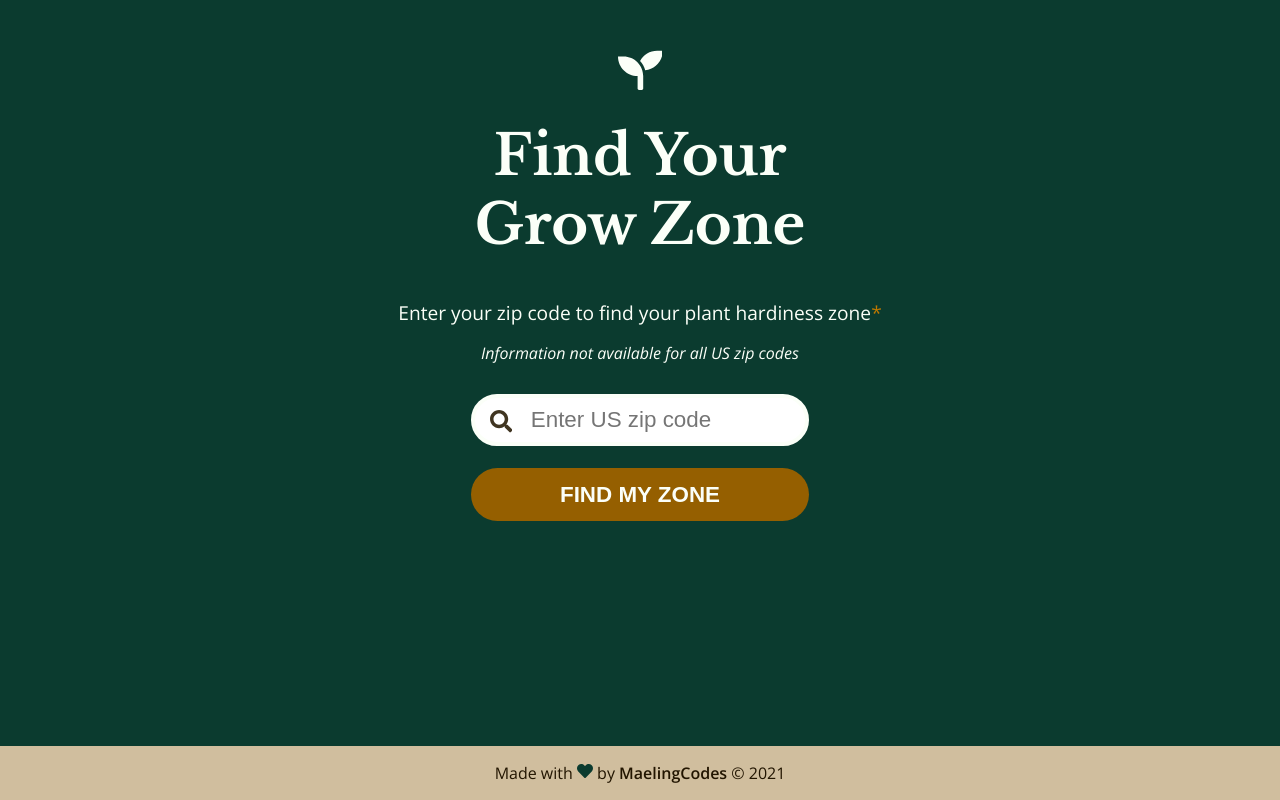
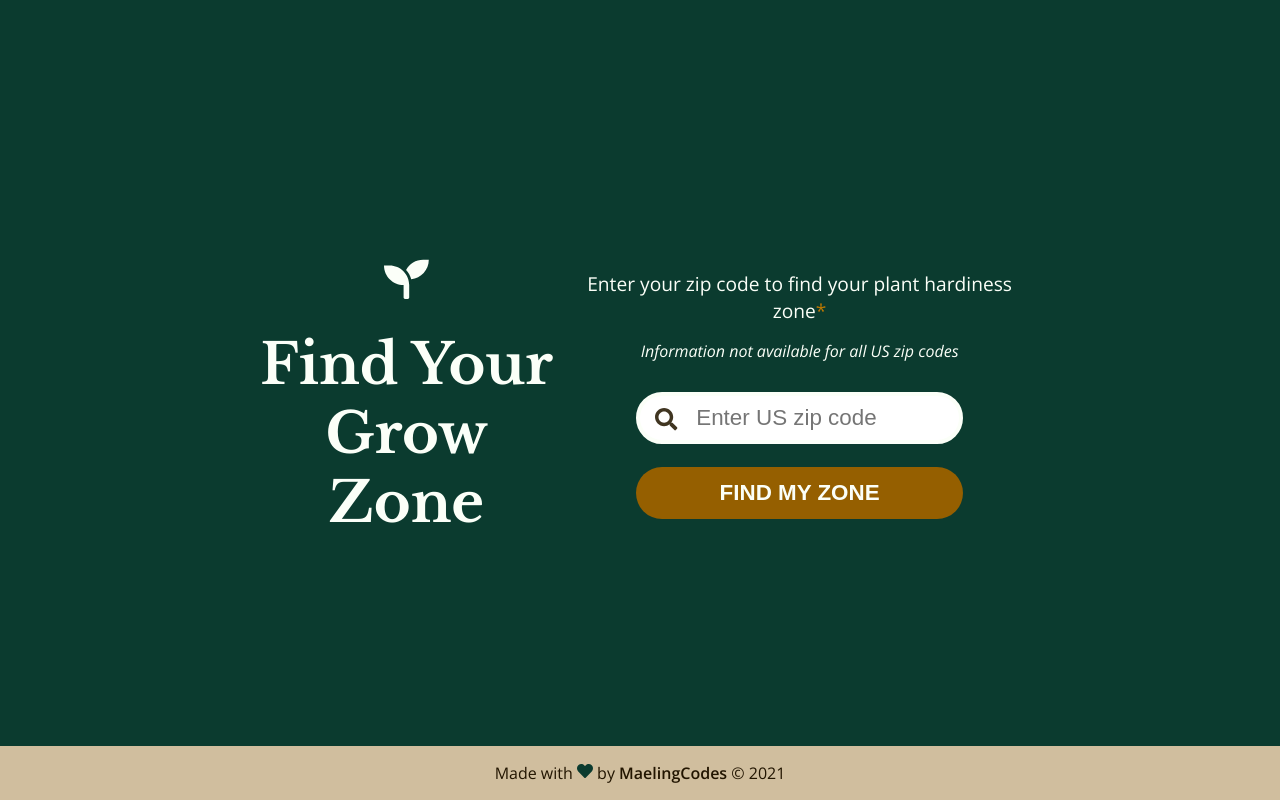
Before and after one commit to maelingmurphy/grow-zone-finder, a React (Create React App) app: page / in a window 1280 px wide. Built offline with nearby package versions, Linux system fonts and the light colour scheme.

Commit message:
add media query for 900px breakpoint and set container flex-direction to row

```diff
--- a/src/index.css
+++ b/src/index.css
@@ -29,3 +29,10 @@
   flex-grow: 1;
   /* background: red; */
 }
+
+/* Media Queries */
+@media screen and (min-width: 900px) {
+  .container {
+    flex-direction: row;
+  }
+}
```
